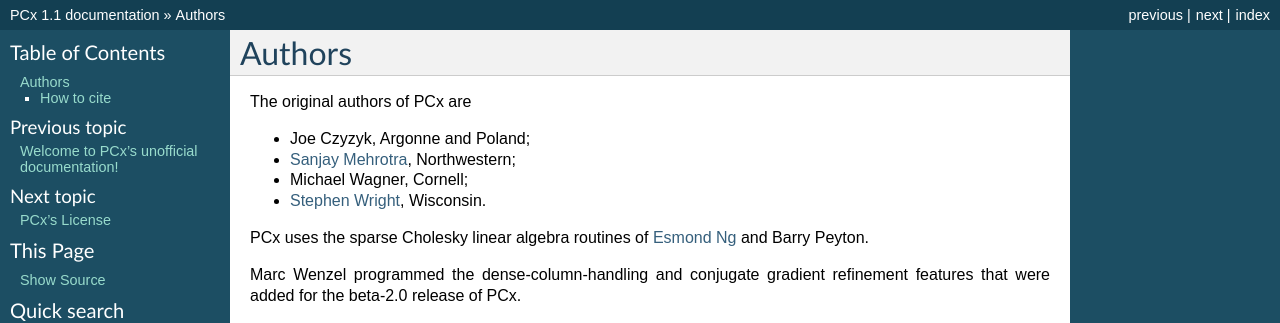
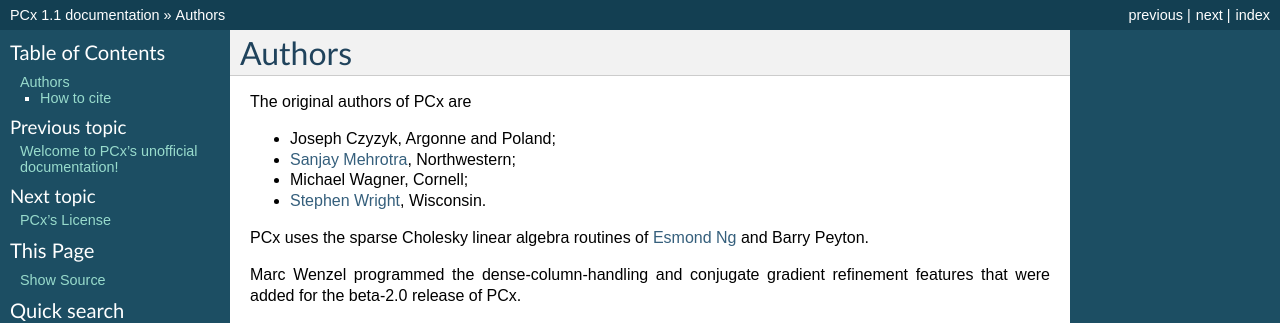
Before and after one commit to lpoo/PCx, a Sphinx documentation site: the page built from DOC/authors.rst, in a window 1280 px wide. Shown: the top 323 px of the page. Built offline with Sphinx 7.4.7, drawn with Linux system fonts in a browser that asks for light colours; formulas are drawn with MathJax 3.

Commit message:
Add AUTHORS file

```diff
--- a/DOC/authors.rst
+++ b/DOC/authors.rst
@@ -3,7 +3,7 @@
 
 The original authors of PCx are
 
-* Joe Czyzyk, Argonne and Poland;
+* Joseph Czyzyk, Argonne and Poland;
 * `Sanjay Mehrotra
   <http://www.iems.northwestern.edu/content/Member.asp?MemberIK=37>`_, Northwestern;
 * Michael Wagner, Cornell;
```
Also changed, not shown: 1 other file.
